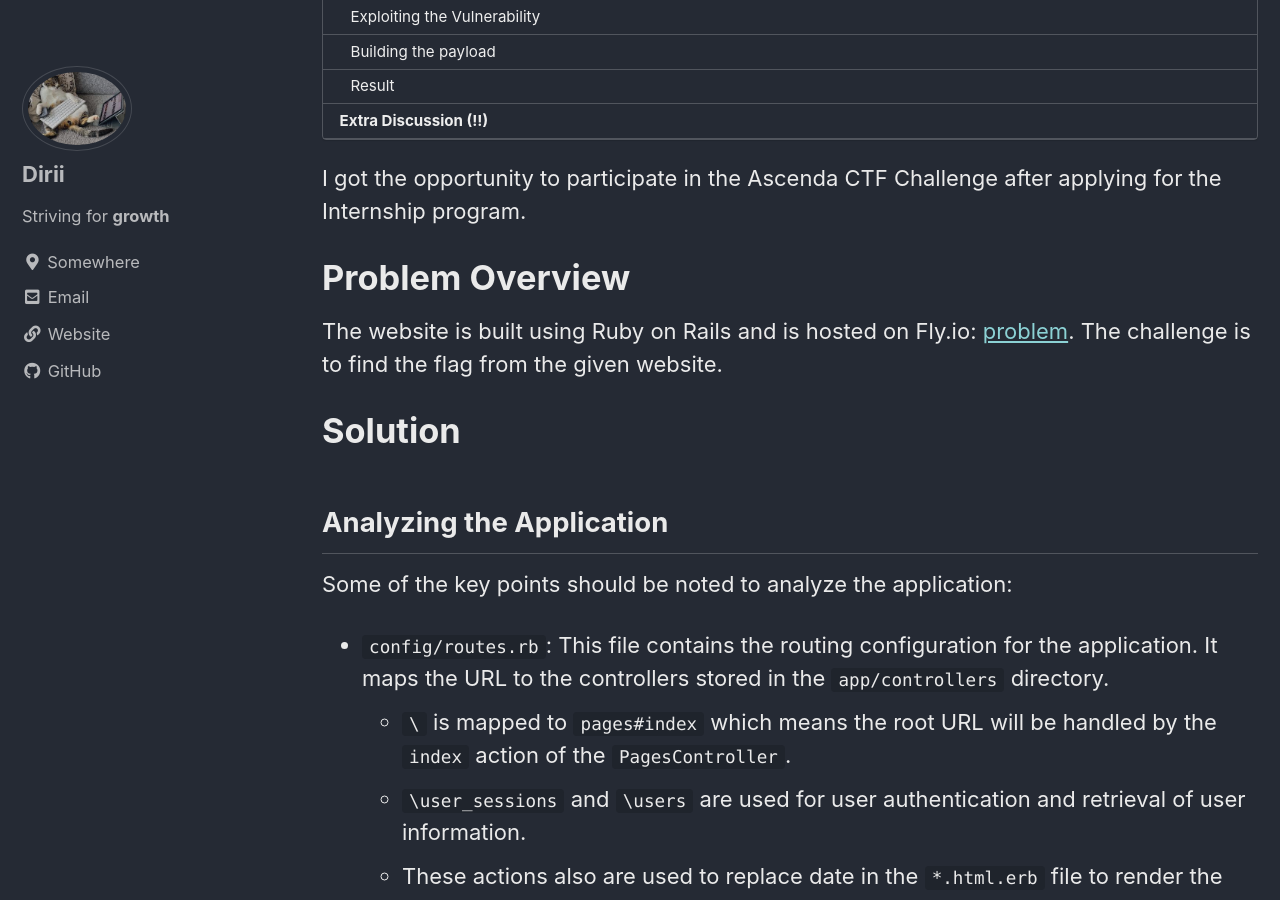
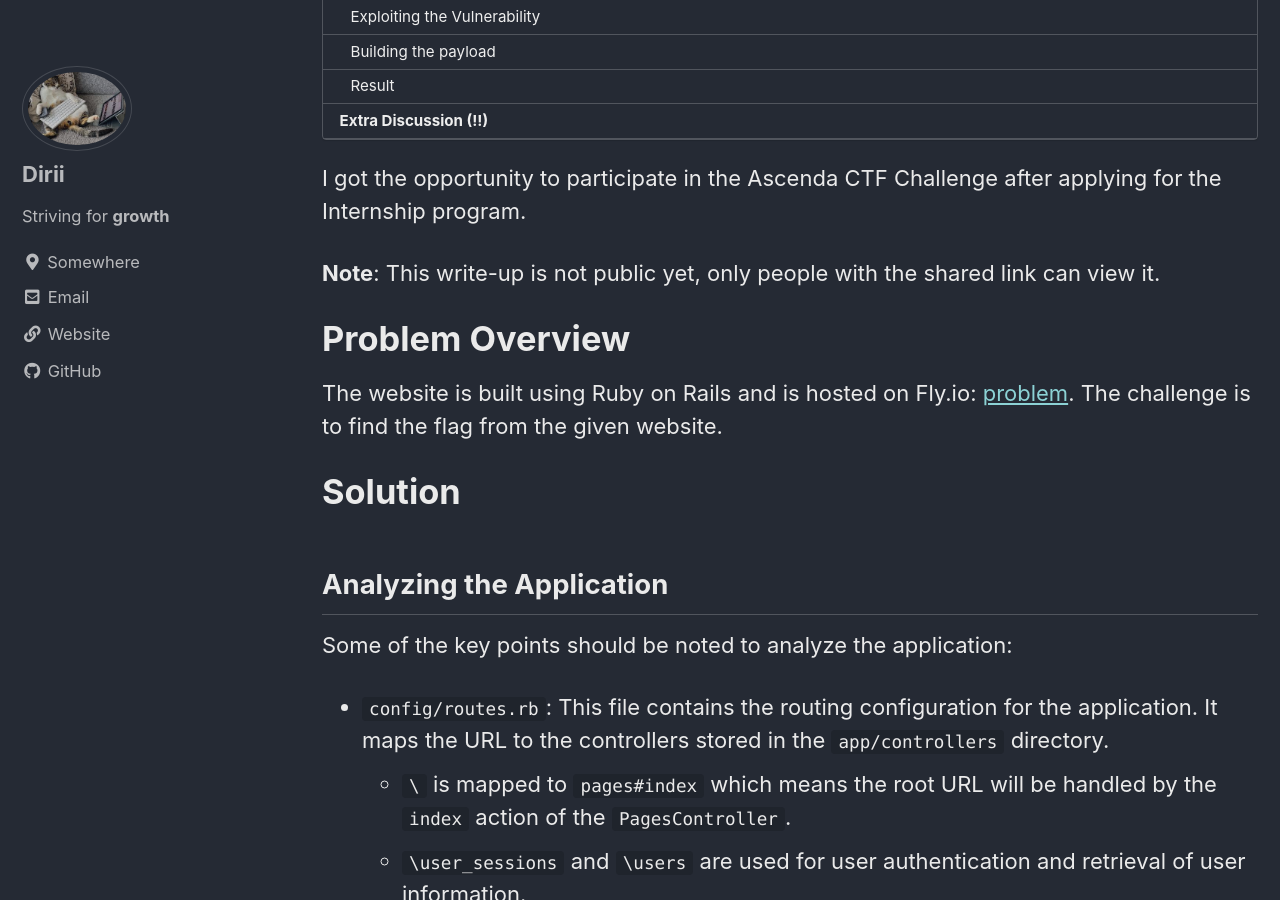
Before and after one commit to DiriiMQ/diriimq.github.io, a Jekyll site: the page built from _posts/2024-11-5-Acsenda-CTF-Challenge.md, in a window 1280 px wide and 900 px high, scrolled down 347 px. Built offline with Jekyll 4.4.1, drawn with Linux system fonts in a browser that asks for light colours; cached includes are drawn as plain includes.

Commit message:
ascenda ctf

```diff
--- a/_posts/2024-11-5-Acsenda-CTF-Challenge.md
+++ b/_posts/2024-11-5-Acsenda-CTF-Challenge.md
@@ -8,6 +8,8 @@ hidden: true
 ---
 
 I got the opportunity to participate in the Ascenda CTF Challenge after applying for the Internship program.
+
+**Note**: This write-up is not public yet, only people with the shared link can view it.
 
 # Problem Overview
 
```
